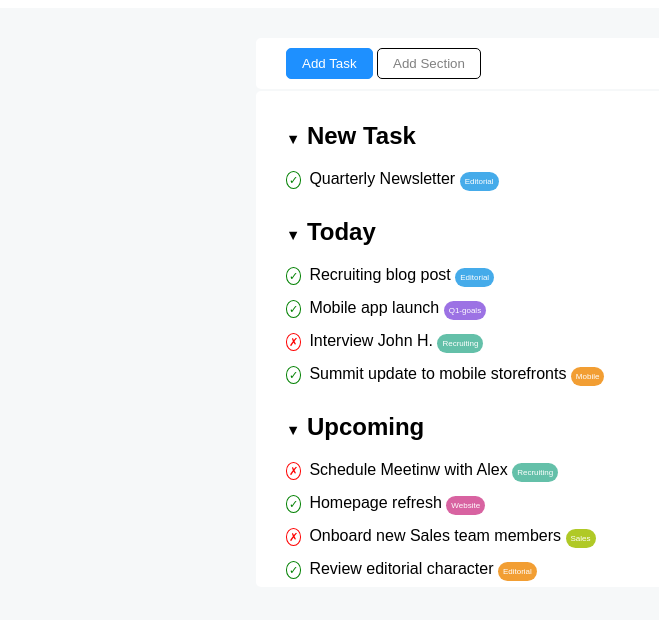
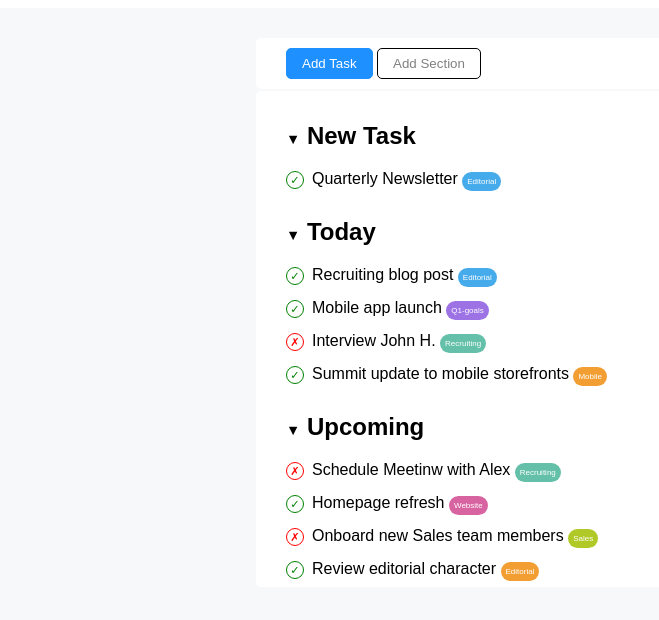
Before and after one commit to AndreaScaranari/html-css-toboolist, a plain HTML site: page index.html in a window 1280 px wide. Shown: the part 62-682 px from the top of the page, without its empty margins (0-659 px from the left). Drawn offline with Linux system fonts and the light colour scheme.

Commit message:
esercizio completed

```diff
--- a/css/style.css
+++ b/css/style.css
@@ -2,7 +2,7 @@
     margin:0;
     padding:0;
     box-sizing: border-box;
-    font-family: Arial, Helvetica, sans-serif;
+    font-family: Arial, sans-serif;
 }
 
 body{
@@ -92,9 +92,13 @@ ul{
     color: green;
     font-size: 0.7rem;
     margin-right: 8px;
+    display:inline-block;
+    width: 12px;
+    line-height: 12px;
     border-radius: 50%;
     border: 1px solid green;
     padding: 2px;
+    text-align: center;
 }
 
 .task-tbd::before {
@@ -102,9 +106,13 @@ ul{
     color: red;
     font-size: 0.7rem;
     margin-right: 8px;
+    display:inline-block;
+    width: 12px;
+    line-height: 12px;
     border-radius: 50%;
     border: 1px solid red;
     padding: 2px;
+    text-align: center;
 }
 
 li > span{
```
